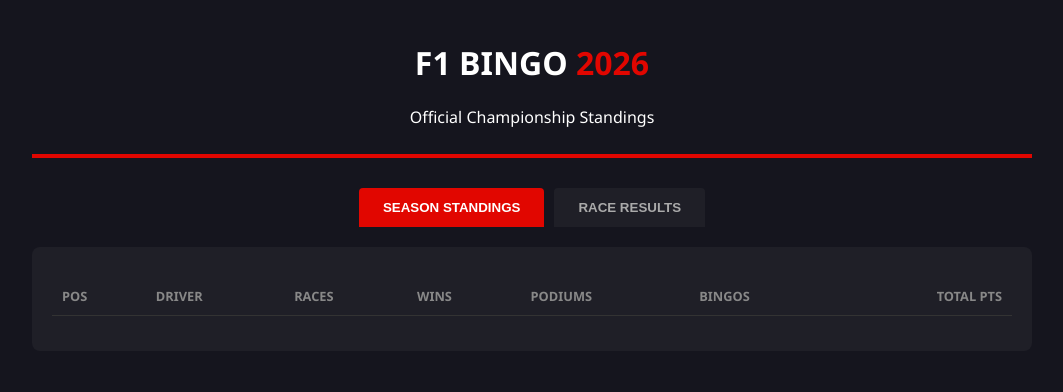
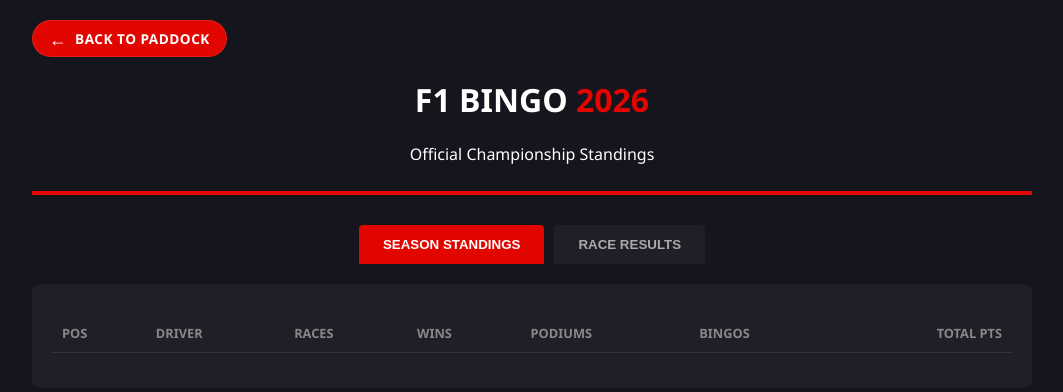
Before and after one commit to dubbld-ship-it/f1bingo, a plain HTML site: page leaderboard.html in a window 1280 px wide. Shown: the whole page, without its empty margins (108-1171 px from the left). Drawn offline with nearby package versions, Linux system fonts and the light colour scheme; no server answers.

Commit message:
just a navigation piece to move around

```diff
--- a/leaderboard.html
+++ b/leaderboard.html
@@ -89,11 +89,54 @@
         }
 
         .meta { font-size: 0.85rem; color: #666; margin-top: 15px; text-align: center; }
+        #top-nav {
+            margin-bottom: 20px;
+            display: flex;
+            justify-content: flex-start;
+        }
+
+        #home-link {
+            display: inline-flex;
+            align-items: center;
+            background-color: var(--f1-red);
+            color: white;
+            text-decoration: none;
+            padding: 8px 16px;
+            border-radius: 20px; /* The rounded look */
+            font-size: 0.85rem;
+            font-weight: bold;
+            text-transform: uppercase;
+            letter-spacing: 0.5px;
+            transition: background-color 0.2s ease, transform 0.1s ease;
+            border: 1px solid rgba(255, 255, 255, 0.1);
+        }
+
+        #home-link:hover {
+            background-color: #ff1e18; /* A slightly brighter red on hover */
+            transform: translateY(-1px);
+            box-shadow: 0 4px 12px rgba(225, 6, 0, 0.3);
+        }
+
+        #home-link:active {
+            transform: translateY(0);
+        }
+
+        /* Optional: styling the arrow specifically */
+        #home-link span {
+            margin-right: 8px;
+            font-size: 1.1rem;
+            line-height: 0;
+        }
     </style>
 </head>
 <body>
 
 <div class="container">
+    <div id="top-nav">
+        <a id="home-link" href="index.html">
+            <span>&larr;</span> Back to Paddock
+        </a>
+    </div>
     <header>
         <h1>F1 BINGO <span style="color:var(--f1-red)">2026</span></h1>
         <p>Official Championship Standings</p>
```
Also changed, not shown: host.html (+43 -1 lines), player.html (+42 -1 lines).
